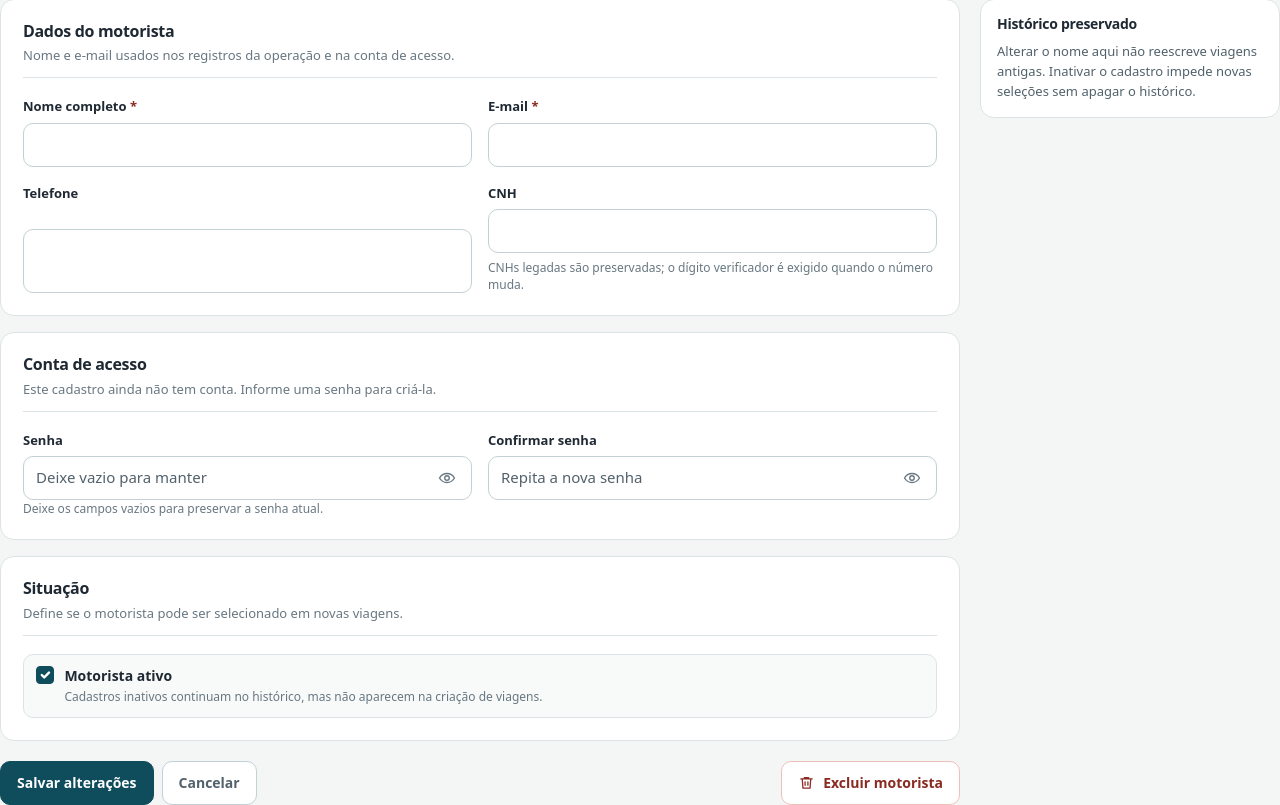
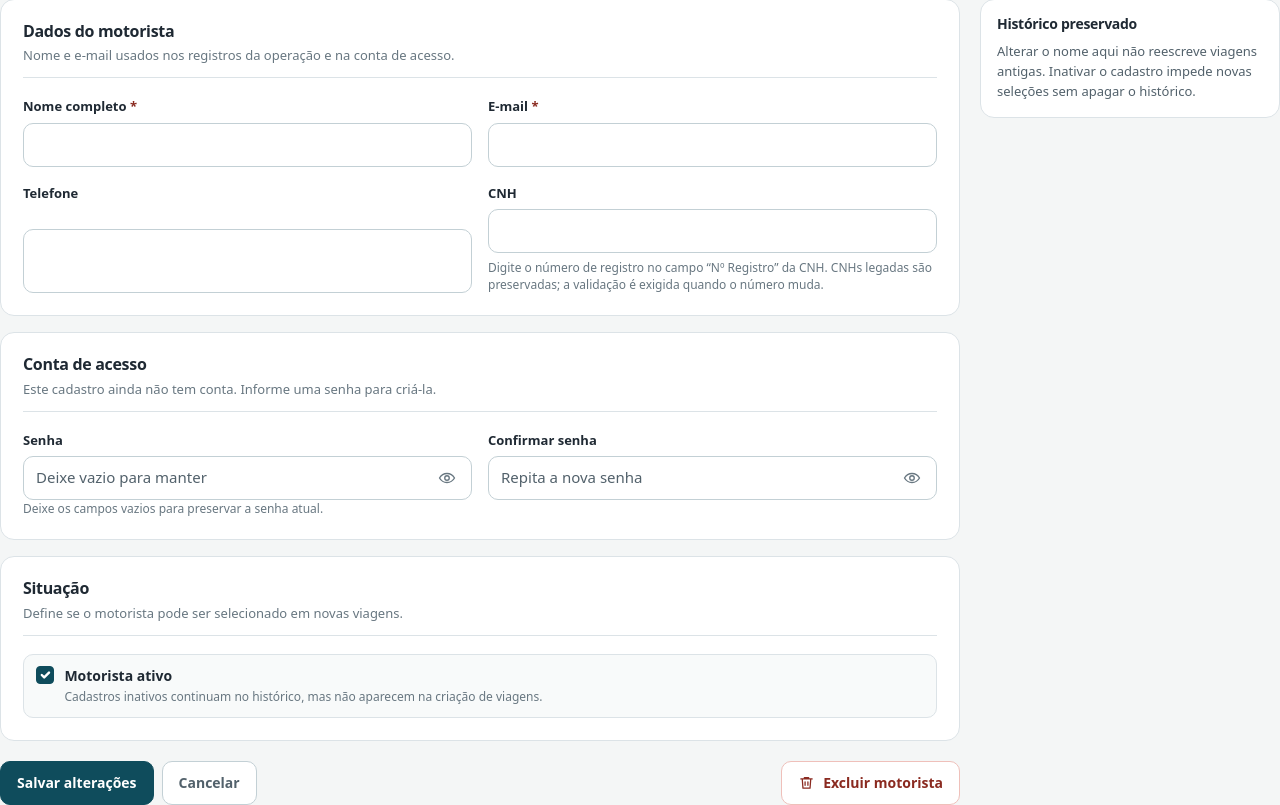
Before and after one commit to guiguix7/EasyVan, an ASP.NET Core app: template Views/Motoristas/Edit.cshtml in a window 1280 px wide. Shown: the part 178-983 px from the top of the page. Run offline with ASP.NET Core 8, Linux system fonts and the light colour scheme; the template is opened without the code that fills it, so the values that code supplies are empty; the project's own start-up code is not run, and a stand-in starts its controllers and pages; some libraries are stand-ins or nearby versions.

Commit message:
Clarify CNH registration number validation

```diff
--- a/Views/Motoristas/Edit.cshtml
+++ b/Views/Motoristas/Edit.cshtml
@@ -56,7 +56,7 @@
                         <label asp-for="CNH" class="form-label">CNH</label>
                         <input asp-for="CNH" class="form-control" autocomplete="off" inputmode="numeric"
                                data-cnh-brasil maxlength="11" />
-                        <p class="ev-hint">CNHs legadas são preservadas; o dígito verificador é exigido quando o número muda.</p>
+                        <p class="ev-hint">Digite o número de registro no campo “Nº Registro” da CNH. CNHs legadas são preservadas; a validação é exigida quando o número muda.</p>
                         <span asp-validation-for="CNH" class="ev-form-validation"></span>
                     </div>
                 </div>
```
